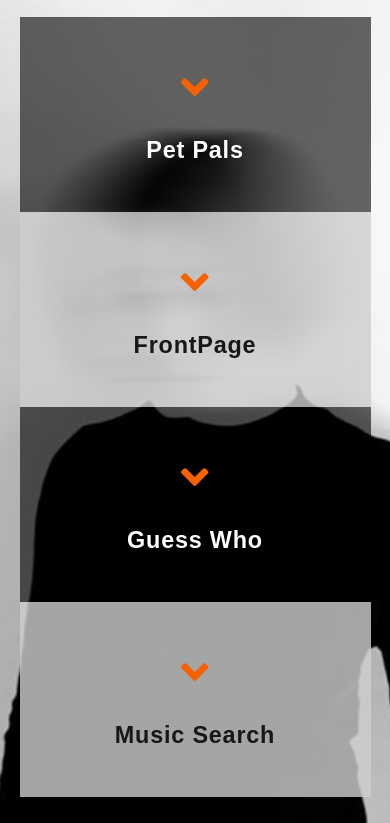
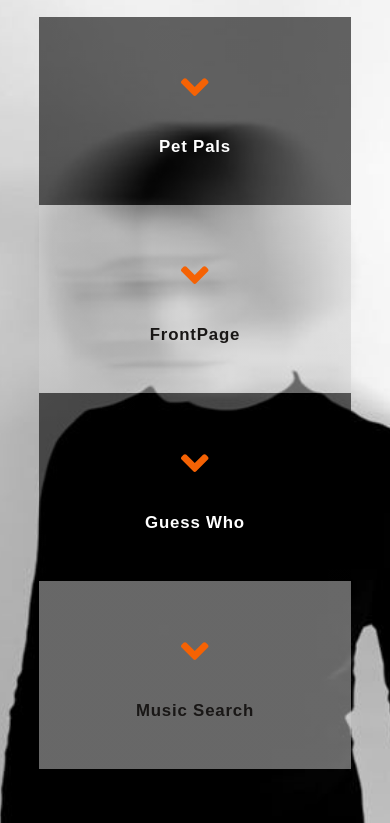
Before and after one commit to evestockstill/evePortfolio, a React app: page / in a window 390 px wide. Shown: the part 456-1279 px from the top of the page. Built offline with nearby package versions, Linux system fonts and the light colour scheme; a web font is replaced by a local one.

Commit message:
responsive project

```diff
--- a/src/components/abstract/mixins.scss
+++ b/src/components/abstract/mixins.scss
@@ -7,22 +7,11 @@
   }
 }
 
-@mixin placeholder-color($color) {
-  &::-webkit-input-placeholder { /* WebKit browsers */
-      color: $color;
+@mixin respond($breakpoint) {
+  @if $breakpoint == xphone {
+    @media(max-width: 31em) { @content };
+    overflow: hidden;
   }
-  &:-moz-placeholder { /* Mozilla Firefox 4 to 18 */
-      color: $color;
-  }
-  &::-moz-placeholder { /* Mozilla Firefox 19+ */
-      color: $color;
-  }
-  &:-ms-input-placeholder { /* Internet Explorer 10+ */
-      color: $color;
-  }
-}
-
-@mixin respond($breakpoint) {
   @if $breakpoint == phone {
     @media(max-width: 37.5em) { @content };
     overflow: hidden;
@@ -37,10 +26,14 @@
   @if $breakpoint ==  tab-land{
     @media(max-width: 75em) { @content }; //1200px
   }
-  @if $breakpoint ==  small-lap {
-    @media(min-width: 70em) { @content }; //1800 +
-  }
+      @if $breakpoint ==  big {
+        @media(min-width: 90.5em) { @content }; //1800 +
+      }
+      @if $breakpoint ==  big-desktop {
+        @media(min-width: 112.5em) { @content }; //1800 +
+      }
 }
+
 $font: quiche-sans,sans-serif;
 $font-weight: 700;
 $transform: translate(-50%, -50%);
--- a/src/components/abstract/variables.scss
+++ b/src/components/abstract/variables.scss
@@ -2,7 +2,7 @@ $primary-white: #fff;
 $black: rgb(8, 7, 7);
 $black-med: rgba(0, 0, 0, 0.6);
 $black-clear: rgba(240, 235, 235, 0.276);
-$grey-med: #eee;
+$grey-med: rgb(253, 247, 247);
 $darkgrey: #999;
 $darkgrey-2: #333;
 $newGreen: rgb(32,133,96);
@@ -15,10 +15,11 @@ $peach: rgb(238, 205, 175);
 $border: #e6af2e;
 
 $yellow3: #423419d7;
-$whiteShadow: rgba(#fff, .4);
-$whiteShadow1: rgba(206,206,206, .8);
+$whiteShadow: rgba(#fff, .3);
+$whiteShadow1: rgba(206,206,206, .5);
 $shadow: rgba($yellow, .5);
 $h1:  rgba(45,45,45,1);
+
 
 
 $grid-width: 135rem;
--- a/src/components/header/Header.scss
+++ b/src/components/header/Header.scss
@@ -2,9 +2,9 @@
 
 .header {
   height: 45vh;
-   border-bottom: .5rem solid $yellow1;
+  border-bottom: 0.5rem solid $orange1;
   @include respond(phone) {
-    height: 30vh;
+    height: 10vh;
   }
   @include respond(tab-port) {
     height: 35vh;
@@ -24,6 +24,7 @@
     background-blend-mode: screen;
     @include respond(phone) {
       display: none;
+      height: 20%;
     }
     @include respond(tab-port) {
       height: 30vh;
@@ -39,37 +40,41 @@
   }
   .first {
     @include text-color(7.3rem);
-    padding: .5rem;
-    top: 20%;
+    padding: 0.5rem;
+    top: 23%;
     left: 50%;
     @include respond(phone) {
-      padding-top: 5%;
       font-size: 5.5rem;
-      // color: black;
-
+      top: 18%;
     }
     @include respond(tab-port) {
+      top: 23%;
     }
     @include respond(tab-port-big) {
       top: 18%;
     }
+    @include respond(big) {
+      top: 21%;
+    }
   }
   .title {
     @include text-color(3.8rem);
-    margin-top: 5rem;
     top: 33%;
     left: 50%;
     text-align: center;
+    @include respond(xphone) {
+      font-size: 2.2rem;
+      top: 27%;
+    }
     @include respond(phone) {
-      font-size: 2.6rem;
-      // color: black;
+      font-size: 2.5rem;
     }
     @include respond(tab-port) {
-      top: 20%;
+      top: 28%;
       font-size: 3.5rem;
     }
     @include respond(tab-port-big) {
-   top: 27%;
+      top: 29%;
     }
   }
   .text {
@@ -77,11 +82,7 @@
     top: 30%;
     left: 50%;
     @include respond(phone) {
-      top: 13%;
       font-size: 5.5rem;
-      // color: black;
-
-
     }
     @include respond(tab-port) {
       top: 20%;
--- a/src/components/project/Project.js
+++ b/src/components/project/Project.js
@@ -101,9 +101,7 @@ const Project = () => {
                 Pet Pals is an app that connects neighbors and their dogs to
                 each other to exchange a quick walk or bathroom break when
                 working opposite shifts. Done in a week long sprint with mob,
-                pair, and solo coding. I was responsible for the design wire
-                frame and applied the styling for most of the project. I also
-                worked on the back end creating models and routes. Created with
+                pair, and solo coding. I worked on the overall design, styling and helped created models and routes. Created with
                 React, Hooks, MongoDB, socket.io, SASS, npx, Jest
               </p>
               <button className='btn'>{githubPet}</button>
@@ -137,10 +135,10 @@ const Project = () => {
             <div className='back-text'>
               <h1>Guess Who</h1>
               <p>
-                Guess who? is a updated version of the old board game. Using
+                Guess who? Updating the old game with
                 conscientious decisions to exclude gender and race questions
-                to reflect current times. Guess to eliminate characters until your turns are up or you can
-                enter the correct guess. Using local storage to persist user
+                to reflect current times. Guess to eliminate characters and win by making a correct guess.
+                Using local storage to persist user
                 data and leader boards. Responsible for the game board
                 animations and styling. Created with vanilla JavaScript,
                 HTML/CSS, local storage
@@ -158,9 +156,9 @@ const Project = () => {
               <h1>Music Search</h1>
               <p>
                 Music Search is a app that lets you search music artist by name.
-                Search through the artist of your choice albums to find songs, and choose song to
+                Search through the artist to find albums. Choose album to find songs, and choose song to
                 discover lyrics. Functionality create in a team of 3 in a 2 day
-                sprint. I designed the site in the next two days. Created with
+                sprint. I used another 2 days to design site. Created with
                 React, custom Hooks, REST APIs, and PostCSS
               </p>
               <button className='btn'>{githubMusic}</button>
--- a/src/components/project/Project.scss
+++ b/src/components/project/Project.scss
@@ -39,9 +39,10 @@
 }
 
   .project-container {
-    max-width: 90vw;
+    max-width: 80vw;
     margin: 0 auto;
     color:#e0e2db;
+    // @include respond
   }
 
   .project-item {
@@ -56,7 +57,6 @@
   }
     .project-item-black {
       background: linear-gradient($black-med, $black-med);
-      // background: linear-gradient($orange1, $orange1);
       color: white;
       a {
     padding: 2rem;
@@ -64,6 +64,9 @@
     color: white;
     margin: 1rem;
     text-decoration: none;
+    @include respond(phone) {
+      font-size: 1.3rem;
+    }
 
   }
     }
@@ -77,6 +80,9 @@
     color: black;
     margin: 1rem;
     text-decoration: none;
+     @include respond(phone) {
+      font-size: 1.3rem;
+    }
   }
     }
 
@@ -84,6 +90,9 @@
       text-align: center;
       transition: transform 2s;
       font-size: 2.5rem;
+      @include respond(phone) {
+      font-size: 1.8rem;
+    }
 
     }
     .back-text {
@@ -94,7 +103,15 @@
       height: 100%;
       transition: bottom 2s;
       padding: 3rem 0;
-      font-size: 1.3rem;
+      font-size: 1.4rem;
+      font-weight: bold;
+      @include respond(phone) {
+    padding: 1rem 0;
+    font-size: 1rem;
+    }
+      @include respond(tab-port) {
+    font-size: 1.3rem;
+    }
 
       &:hover {
         bottom: 0;
@@ -103,6 +120,10 @@
        margin-bottom: 2.2rem;
        font-size: 2rem;
        color: $orange1;
+       @include respond(phone) {
+      font-size: 1.8rem;
+      margin-bottom: 1rem;
+    }
      }
     }
   .back-text button {
@@ -130,4 +151,7 @@ bottom: 0;
 
   .linkbtn {
     padding: 1rem;
+     @include respond(phone) {
+      padding: .2rem;
+    }
   }
--- a/src/components/resume/Resume.js
+++ b/src/components/resume/Resume.js
@@ -1,13 +1,12 @@
 import React from 'react';
 import '../resume/Resume.scss';
-// import { FontAwesomeIcon } from '@fortawesome/react-fontawesome';
-// import { Link } from 'react-router-dom';
-// import resume from '../assets/Resume.png';
+import { Link } from 'react-router-dom';
 
 const Resume = () => {
   return (
     <>
       <div className='wrapper'>
+        <Link className='linkhome' to='/'>Back</Link>
         <div className='resume'>
 
         </div>
--- a/src/components/resume/Resume.scss
+++ b/src/components/resume/Resume.scss
@@ -1,5 +1,13 @@
 @import '../abstract/global.scss';
-
+.linkhome {
+   display: flex;
+   justify-content: flex-end;
+   padding-right: 2rem;
+   padding-top: 2rem;
+   text-decoration: none;
+   color: white;
+   font-size: 1.5rem;
+}
 .resume {
   background:
     url("../assets/Resume.png");
@@ -19,5 +27,20 @@
      padding: 1rem;
      margin: .5rem;
   }
+  @include respond(tab-port-big) {
+     background-size: contain;
+     padding: 1rem;
+     margin: .5rem;
+  }
+  @include respond(big) {
+     background-size: cover;
+     padding: 105rem 0;
+     margin: 1rem;
+  }
+  @include respond(big-desktop) {
+     background-size: cover;
+     padding: 110rem 0;
+     margin: 1rem;
+  }
 
 }
```
Lines whose indentation alone changed are shown as unchanged.
